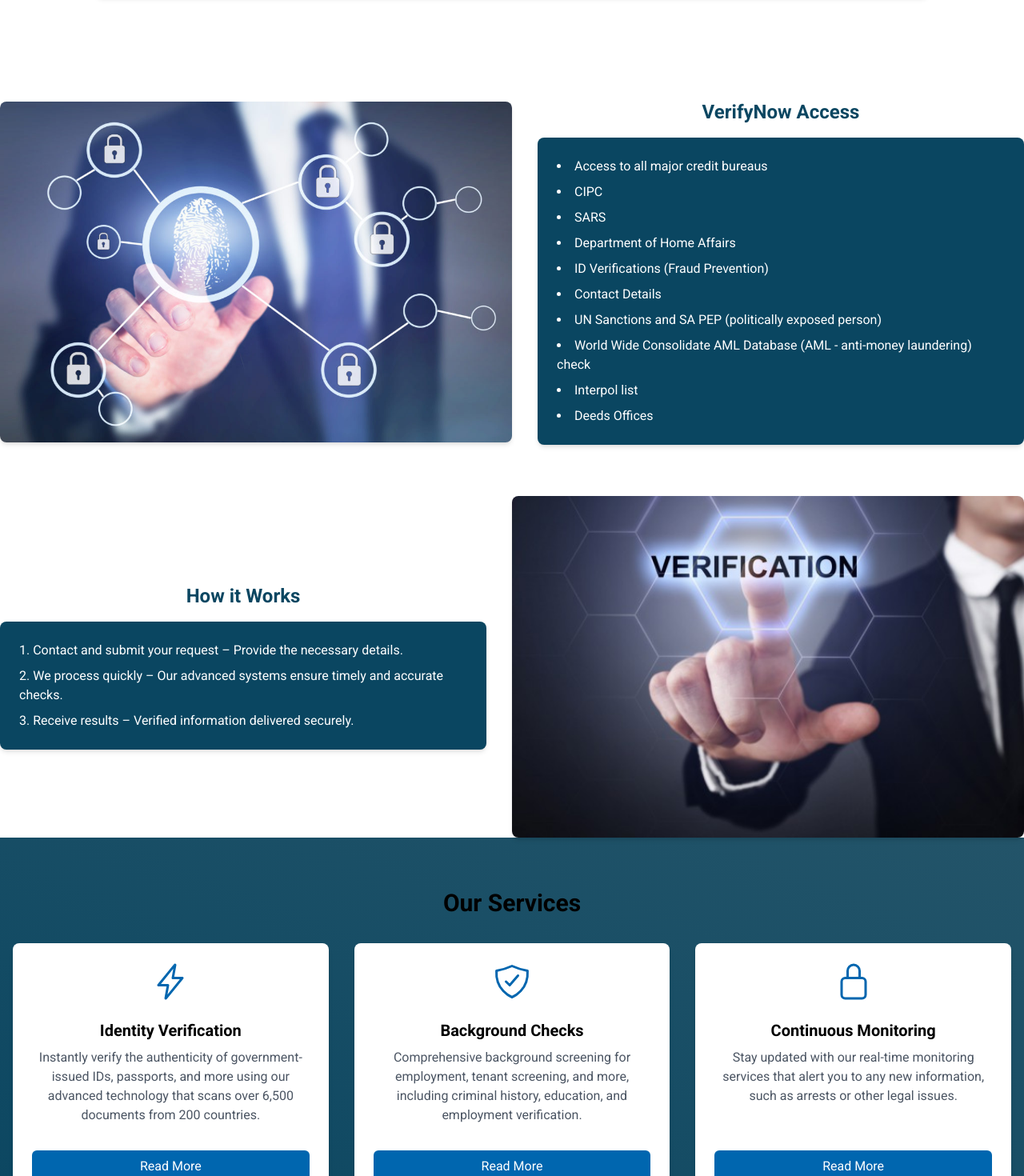
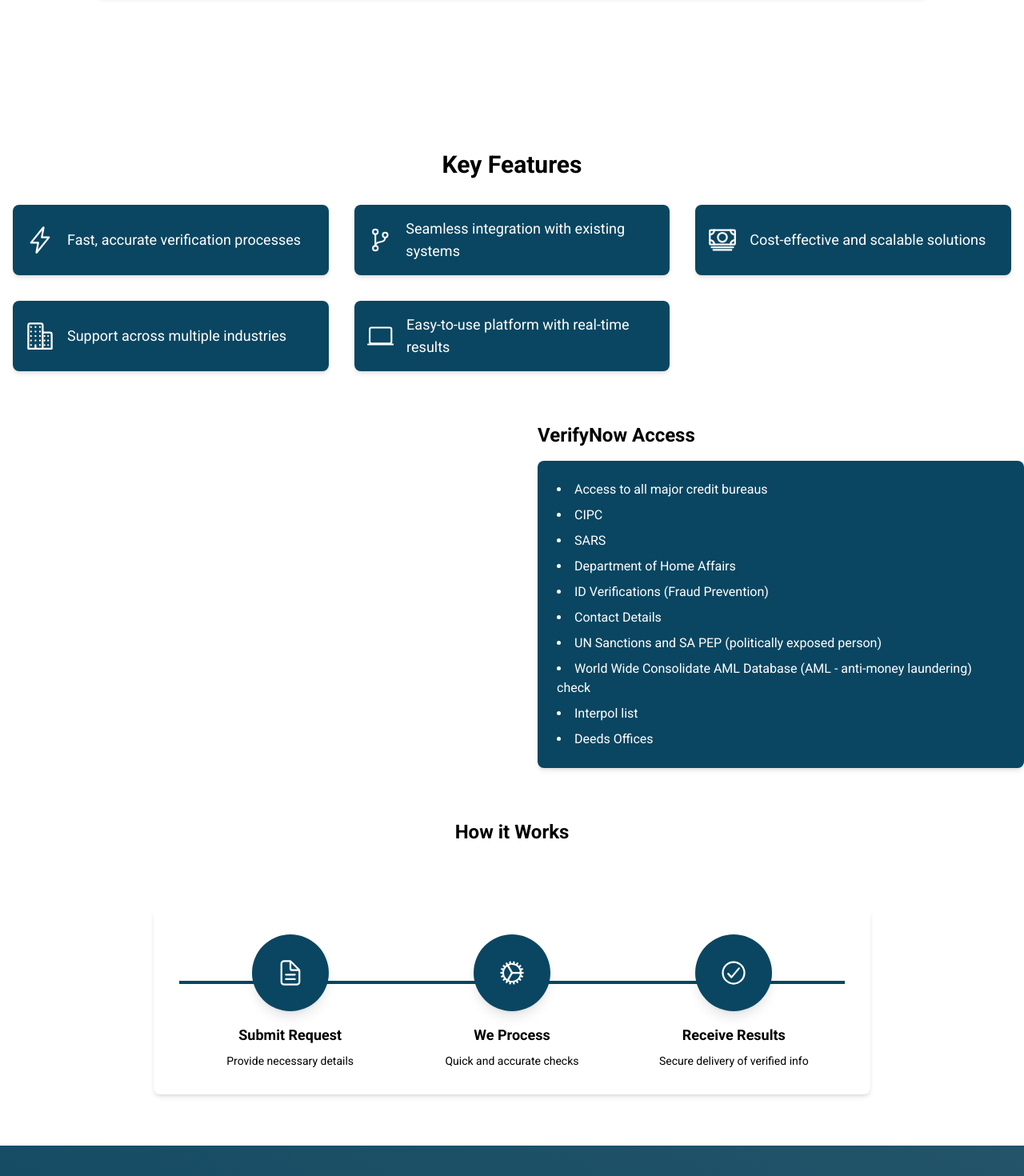
Before and after one commit to tsakaniF/MpitiF, a React (Create React App) app: page / in a window 1280 px wide. Shown: the part 1140-2610 px from the top of the page at 80% size. Built offline with nearby package versions, Linux system fonts and the light colour scheme.

Commit message:
home page updated version

```diff
--- a/src/pages/Home.js
+++ b/src/pages/Home.js
@@ -142,10 +142,27 @@
         </div>
       </section>
 
+      <section className="key-features py-16 bg-white-100 ">
+        <div className="container mx-auto px-4 ">
+          <h2 className="text-3xl font-bold mb-8 text-center text-black">Key Features</h2>
+          <div className="grid grid-cols-1 md:grid-cols-2 lg:grid-cols-3 gap-8 ">
+            {[{ icon: "flash-outline", text: "Fast, accurate verification processes" },
+            { icon: "git-branch-outline", text: "Seamless integration with existing systems" },
+            { icon: "cash-outline", text: "Cost-effective and scalable solutions" },
+            { icon: "business-outline", text: "Support across multiple industries" },
+            { icon: "laptop-outline", text: "Easy-to-use platform with real-time results" }].map((feature, index) => (
+              <div key={index} className="flex items-center bg-[#0a4661] p-4 rounded-lg shadow-md">
+                <ion-icon name={feature.icon} class="text-4xl text-white mr-4"></ion-icon>
+                <p className="text-lg text-white">{feature.text}</p>
+              </div>
+            ))}
+          </div>
+        </div>
+      </section>
 
-      <div ref={missionRef} className="flex flex-col md:flex-row-reverse items-center justify-center opacity-0 transition-opacity duration-1000 ease-out mb-16">
+      <div ref={missionRef} className="flex flex-col md:flex-row-reverse items-left justify-left opacity-0 transition-opacity duration-1000 ease-out mb-16">
         <div className="md:w-1/2 mb-8 md:mb-0 md:pl-8">
-          <h3 className="text-2xl font-bold mb-4 text-[#0a4661] text-center">VerifyNow Access</h3>
+          <h3 className="text-2xl font-bold mb-4 text-black text-left">VerifyNow Access</h3>
           <div className="bg-[#0a4661] p-6 rounded-lg shadow-md">
             <ul className="list-disc list-inside space-y-2 text-white">
               <li>Access to all major credit bureaus</li>
@@ -161,31 +178,33 @@
             </ul>
           </div>
         </div>
-        <div className="md:w-1/2">
-          <img
-            src={`${process.env.PUBLIC_URL}/images/cation.jpg`}
-            alt="Verifynow Access"
-            className="w-full h-auto rounded-lg shadow-md"
-          />
+        <div className="md:w-1/2 ">
+
         </div>
       </div>
-      <div ref={visionRef} className="flex flex-col md:flex-row items-center justify-center opacity-0 transition-opacity duration-1000 ease-out">
-        <div className="md:w-1/2 mb-8 md:mb-0 md:pr-8">
-          <h3 className="text-2xl font-bold mb-4 text-[#0a4661] text-center">How it Works</h3>
-          <div className="bg-[#0a4661] p-6 rounded-lg shadow-md">
-            <ol className="list-decimal list-inside space-y-2 text-white">
-              <li>Contact and submit your request – Provide the necessary details.</li>
-              <li>We process quickly – Our advanced systems ensure timely and accurate checks.</li>
-              <li>Receive results – Verified information delivered securely.</li>
-            </ol>
+
+
+      <div ref={visionRef} className="flex flex-col items-center justify-center opacity-0 transition-opacity duration-1000 ease-out my-16">
+        <h3 className="text-2xl font-bold mb-20 text-blacktext-center">How it Works</h3>
+        <div className="w-full max-w-4xl">
+          <div className="bg-white p-8 rounded-lg shadow-md">
+            <div className="flex flex-col md:flex-row justify-between items-center relative">
+              {[
+                { icon: "document-text-outline", title: "Submit Request", description: "Provide necessary details" },
+                { icon: "cog-outline", title: "We Process", description: "Quick and accurate checks" },
+                { icon: "checkmark-circle-outline", title: "Receive Results", description: "Secure delivery of verified info" }
+              ].map((step, index) => (
+                <div key={index} className="flex flex-col items-center text-center mb-8 md:mb-0 w-full md:w-1/3 relative z-10">
+                  <div className="bg-[#0a4661] rounded-full p-6 mb-4 w-24 h-24 flex items-center justify-center shadow-lg">
+                    <ion-icon name={step.icon} class="text-4xl text-white"></ion-icon>
+                  </div>
+                  <h4 className="text-lg font-semibold mb-2">{step.title}</h4>
+                  <p className="text-sm text-black-600">{step.description}</p>
+                </div>
+              ))}
+              <div className="hidden md:block absolute top-1/6  left-0 right-0 h-1 bg-[#0a4661] -mt-12 z-0"></div>
+            </div>
           </div>
-        </div>
-        <div className="md:w-1/2">
-          <img
-            src={`${process.env.PUBLIC_URL}/images/ver.jpg`}
-            alt="How it Works"
-            className="w-full h-auto rounded-lg shadow-md"
-          />
         </div>
       </div>
 
```
Also changed, not shown: 1 other file (tests, documents, lock files or other folders).
